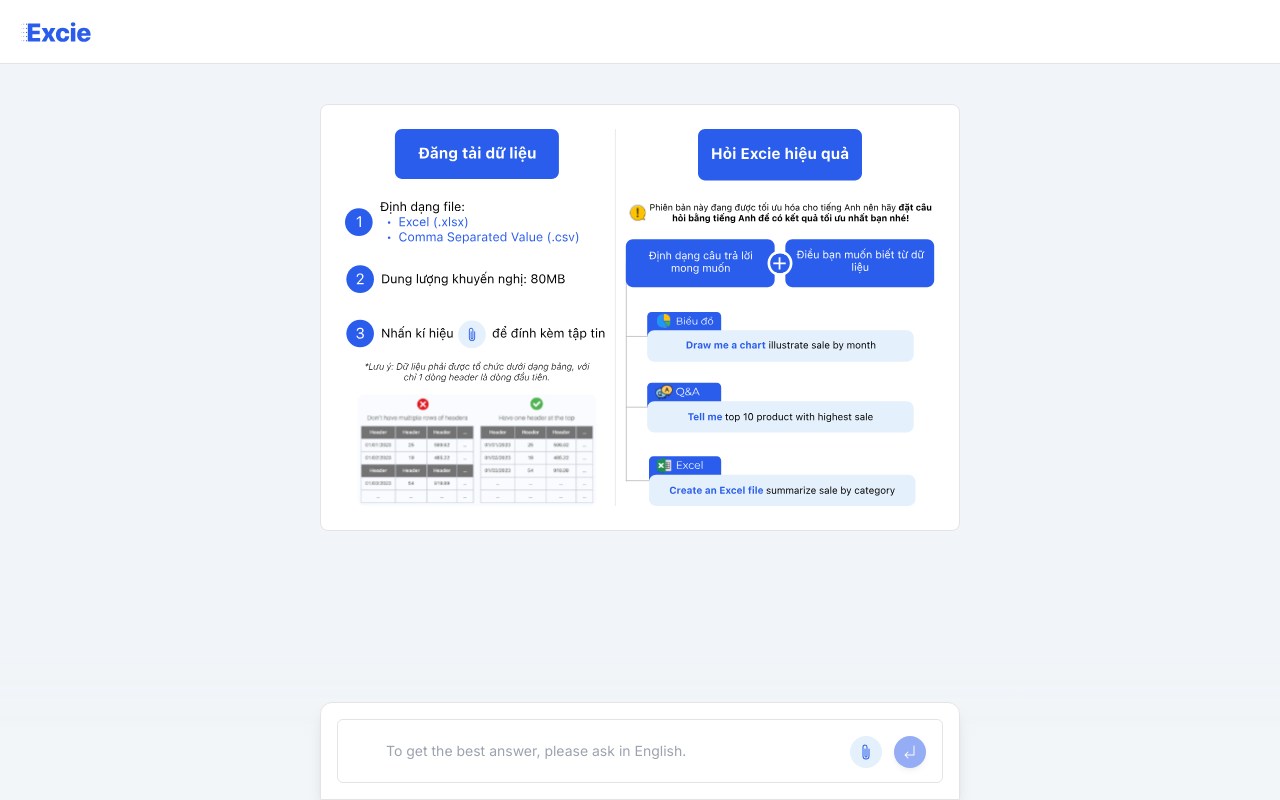
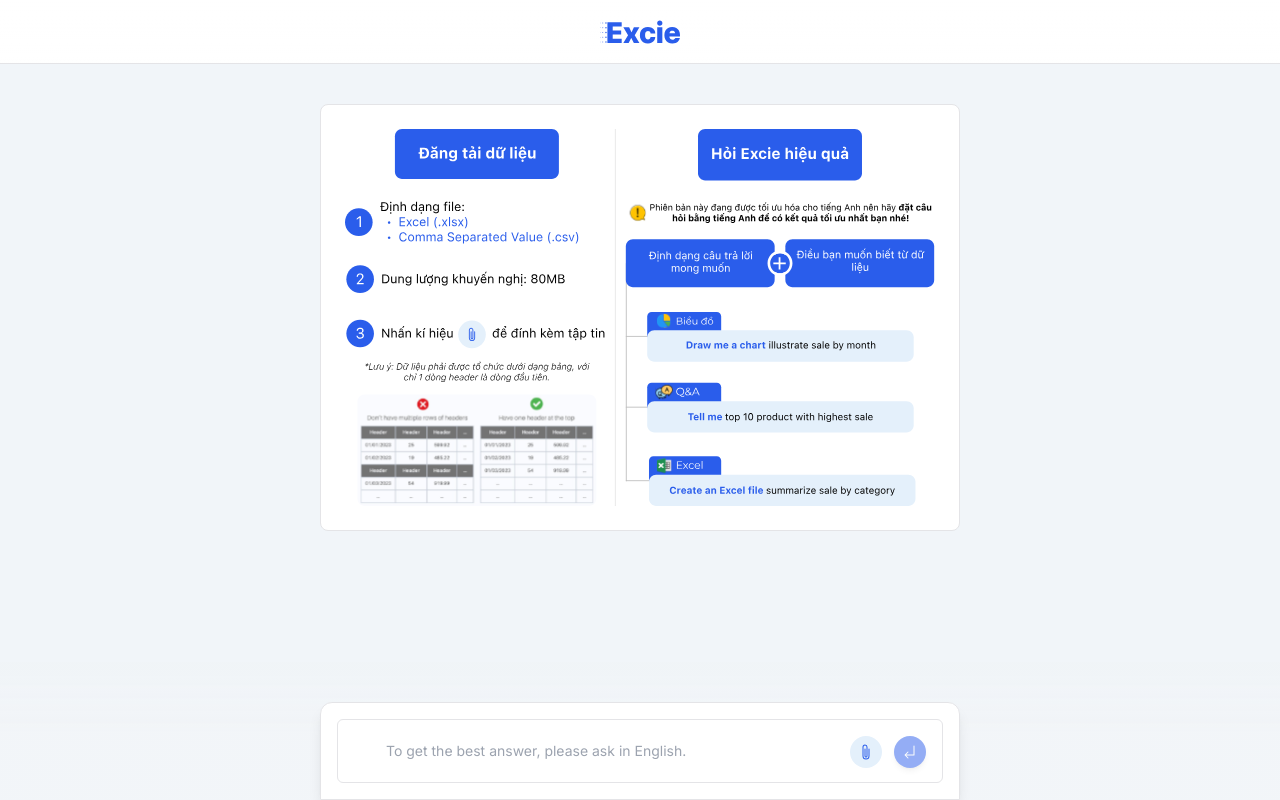
Before and after one commit to minhvoio/study-whale-web, a Next.js app: page / in a window 1280 px wide. Built offline with nearby package versions, Linux system fonts and the light colour scheme.

Commit message:
feat: file read by file.io

```diff
--- a/components/chat.tsx
+++ b/components/chat.tsx
@@ -37,7 +37,6 @@
   const [previewTokenInput, setPreviewTokenInput] = useState(previewToken ?? '')
 
   const fileLink = useAppSelector(state => state.fileReducer.fileLink)
-  console.log(fileLink)
 
   const { messages, append, reload, stop, isLoading, input, setInput } =
     useChat({
--- a/components/header.tsx
+++ b/components/header.tsx
@@ -5,7 +5,8 @@
 
 export async function Header() {
   return (
-    <header className="sticky top-0 z-50 flex items-center justify-between w-full h-16 px-4 border-b shrink-0 bg-gradient-to-b from-background/10 via-background/50 to-background/80 backdrop-blur-xl">
+    // justify-between
+    <header className="sticky top-0 z-50 flex items-center justify-center w-full h-16 px-4 border-b shrink-0 bg-gradient-to-b from-background/10 via-background/50 to-background/80 backdrop-blur-xl">
       <div className="flex items-center">
         <Link href="/" target="_blank" rel="nofollow">
           <IconExcie />
--- a/components/ui/icons.tsx
+++ b/components/ui/icons.tsx
@@ -9,7 +9,7 @@
     <svg
       // width="949"
       // height="362"
-      viewBox="0 0 949 362"
+      viewBox="0 0 821 234"
       // fill="none"
       // xmlns="http://www.w3.org/2000/svg"
       // viewBox="0 0 17 17"
@@ -18,85 +18,84 @@
       className={cn('h-20 w-20', className)}
       {...props}
     >
-      <rect width="948.763" height="362" fill="white" />
       <path
-        d="M66.4513 188.948C67.8052 188.948 68.9027 187.847 68.9027 186.489C68.9027 185.13 67.8052 184.029 66.4513 184.029C65.0975 184.029 64 185.13 64 186.489C64 187.847 65.0975 188.948 66.4513 188.948Z"
+        d="M2.45135 124.948C3.80519 124.948 4.9027 123.847 4.9027 122.489C4.9027 121.13 3.80519 120.029 2.45135 120.029C1.09751 120.029 0 121.13 0 122.489C0 123.847 1.09751 124.948 2.45135 124.948Z"
         fill="#2A5DEB"
       />
       <path
-        d="M66.4513 139.954C67.8052 139.954 68.9027 138.853 68.9027 137.494C68.9027 136.136 67.8052 135.035 66.4513 135.035C65.0975 135.035 64 136.136 64 137.494C64 138.853 65.0975 139.954 66.4513 139.954Z"
+        d="M2.45135 75.9539C3.80519 75.9539 4.9027 74.8527 4.9027 73.4944C4.9027 72.1361 3.80519 71.0349 2.45135 71.0349C1.09751 71.0349 0 72.1361 0 73.4944C0 74.8527 1.09751 75.9539 2.45135 75.9539Z"
         fill="#2A5DEB"
       />
       <path
-        d="M66.4513 237.939C67.8052 237.939 68.9027 236.838 68.9027 235.48C68.9027 234.121 67.8052 233.02 66.4513 233.02C65.0975 233.02 64 234.121 64 235.48C64 236.838 65.0975 237.939 66.4513 237.939Z"
+        d="M2.45135 173.939C3.80519 173.939 4.9027 172.838 4.9027 171.48C4.9027 170.121 3.80519 169.02 2.45135 169.02C1.09751 169.02 0 170.121 0 171.48C0 172.838 1.09751 173.939 2.45135 173.939Z"
         fill="#2A5DEB"
       />
       <path
-        d="M66.4513 90.9607C67.8052 90.9607 68.9027 89.8596 68.9027 88.5012C68.9027 87.1429 67.8052 86.0417 66.4513 86.0417C65.0975 86.0417 64 87.1429 64 88.5012C64 89.8596 65.0975 90.9607 66.4513 90.9607Z"
+        d="M2.45135 26.9607C3.80519 26.9607 4.9027 25.8596 4.9027 24.5012C4.9027 23.1429 3.80519 22.0417 2.45135 22.0417C1.09751 22.0417 0 23.1429 0 24.5012C0 25.8596 1.09751 26.9607 2.45135 26.9607Z"
         fill="#2A5DEB"
       />
       <path
-        d="M66.4513 286.983C67.8052 286.983 68.9027 285.882 68.9027 284.523C68.9027 283.165 67.8052 282.064 66.4513 282.064C65.0975 282.064 64 283.165 64 284.523C64 285.882 65.0975 286.983 66.4513 286.983Z"
+        d="M2.45135 222.983C3.80519 222.983 4.9027 221.882 4.9027 220.523C4.9027 219.165 3.80519 218.064 2.45135 218.064C1.09751 218.064 0 219.165 0 220.523C0 221.882 1.09751 222.983 2.45135 222.983Z"
         fill="#2A5DEB"
       />
       <path
-        d="M92.5824 289.443C95.2901 289.443 97.4851 287.241 97.4851 284.524C97.4851 281.807 95.2901 279.605 92.5824 279.605C89.8747 279.605 87.6797 281.807 87.6797 284.524C87.6797 287.241 89.8747 289.443 92.5824 289.443Z"
+        d="M28.5821 225.443C31.2898 225.443 33.4848 223.241 33.4848 220.524C33.4848 217.807 31.2898 215.605 28.5821 215.605C25.8745 215.605 23.6794 217.807 23.6794 220.524C23.6794 223.241 25.8745 225.443 28.5821 225.443Z"
         fill="#2A5DEB"
       />
       <path
-        d="M92.5824 93.422C95.2901 93.422 97.4851 91.2197 97.4851 88.503C97.4851 85.7863 95.2901 83.584 92.5824 83.584C89.8747 83.584 87.6797 85.7863 87.6797 88.503C87.6797 91.2197 89.8747 93.422 92.5824 93.422Z"
+        d="M28.5821 29.422C31.2898 29.422 33.4848 27.2197 33.4848 24.503C33.4848 21.7863 31.2898 19.584 28.5821 19.584C25.8745 19.584 23.6794 21.7863 23.6794 24.503C23.6794 27.2197 25.8745 29.422 28.5821 29.422Z"
         fill="#2A5DEB"
       />
       <path
-        d="M92.5824 142.415C95.2901 142.415 97.4851 140.213 97.4851 137.496C97.4851 134.779 95.2901 132.577 92.5824 132.577C89.8747 132.577 87.6797 134.779 87.6797 137.496C87.6797 140.213 89.8747 142.415 92.5824 142.415Z"
+        d="M28.5821 78.4149C31.2898 78.4149 33.4848 76.2126 33.4848 73.4959C33.4848 70.7792 31.2898 68.5769 28.5821 68.5769C25.8745 68.5769 23.6794 70.7792 23.6794 73.4959C23.6794 76.2126 25.8745 78.4149 28.5821 78.4149Z"
         fill="#2A5DEB"
       />
       <path
-        d="M92.5824 191.408C95.2901 191.408 97.4851 189.205 97.4851 186.489C97.4851 183.772 95.2901 181.57 92.5824 181.57C89.8747 181.57 87.6797 183.772 87.6797 186.489C87.6797 189.205 89.8747 191.408 92.5824 191.408Z"
+        d="M28.5821 127.408C31.2898 127.408 33.4848 125.205 33.4848 122.489C33.4848 119.772 31.2898 117.57 28.5821 117.57C25.8745 117.57 23.6794 119.772 23.6794 122.489C23.6794 125.205 25.8745 127.408 28.5821 127.408Z"
         fill="#2A5DEB"
       />
       <path
-        d="M92.5824 240.4C95.2901 240.4 97.4851 238.198 97.4851 235.481C97.4851 232.765 95.2901 230.562 92.5824 230.562C89.8747 230.562 87.6797 232.765 87.6797 235.481C87.6797 238.198 89.8747 240.4 92.5824 240.4Z"
+        d="M28.5821 176.4C31.2898 176.4 33.4848 174.198 33.4848 171.481C33.4848 168.765 31.2898 166.562 28.5821 166.562C25.8745 166.562 23.6794 168.765 23.6794 171.481C23.6794 174.198 25.8745 176.4 28.5821 176.4Z"
         fill="#2A5DEB"
       />
       <path
-        d="M125.234 144.872C129.295 144.872 132.588 141.569 132.588 137.494C132.588 133.419 129.295 130.115 125.234 130.115C121.172 130.115 117.88 133.419 117.88 137.494C117.88 141.569 121.172 144.872 125.234 144.872Z"
+        d="M61.2339 80.8724C65.2955 80.8724 68.588 77.569 68.588 73.494C68.588 69.4189 65.2955 66.1155 61.2339 66.1155C57.1724 66.1155 53.8799 69.4189 53.8799 73.494C53.8799 77.569 57.1724 80.8724 61.2339 80.8724Z"
         fill="#2A5DEB"
       />
       <path
-        d="M125.234 193.867C129.295 193.867 132.588 190.563 132.588 186.488C132.588 182.413 129.295 179.11 125.234 179.11C121.172 179.11 117.88 182.413 117.88 186.488C117.88 190.563 121.172 193.867 125.234 193.867Z"
+        d="M61.2339 129.867C65.2955 129.867 68.588 126.563 68.588 122.488C68.588 118.413 65.2955 115.11 61.2339 115.11C57.1724 115.11 53.8799 118.413 53.8799 122.488C53.8799 126.563 57.1724 129.867 61.2339 129.867Z"
         fill="#2A5DEB"
       />
       <path
-        d="M125.234 242.86C129.295 242.86 132.588 239.556 132.588 235.481C132.588 231.406 129.295 228.103 125.234 228.103C121.172 228.103 117.88 231.406 117.88 235.481C117.88 239.556 121.172 242.86 125.234 242.86Z"
+        d="M61.2339 178.86C65.2955 178.86 68.588 175.556 68.588 171.481C68.588 167.406 65.2955 164.103 61.2339 164.103C57.1724 164.103 53.8799 167.406 53.8799 171.481C53.8799 175.556 57.1724 178.86 61.2339 178.86Z"
         fill="#2A5DEB"
       />
       <path
-        d="M125.234 291.902C129.295 291.902 132.588 288.598 132.588 284.523C132.588 280.448 129.295 277.145 125.234 277.145C121.172 277.145 117.88 280.448 117.88 284.523C117.88 288.598 121.172 291.902 125.234 291.902Z"
+        d="M61.2339 227.902C65.2955 227.902 68.588 224.598 68.588 220.523C68.588 216.448 65.2955 213.145 61.2339 213.145C57.1724 213.145 53.8799 216.448 53.8799 220.523C53.8799 224.598 57.1724 227.902 61.2339 227.902Z"
         fill="#2A5DEB"
       />
       <path
-        d="M125.234 95.8798C129.295 95.8798 132.588 92.5763 132.588 88.5013C132.588 84.4263 129.295 81.1228 125.234 81.1228C121.172 81.1228 117.88 84.4263 117.88 88.5013C117.88 92.5763 121.172 95.8798 125.234 95.8798Z"
+        d="M61.2339 31.8798C65.2955 31.8798 68.588 28.5763 68.588 24.5013C68.588 20.4263 65.2955 17.1228 61.2339 17.1228C57.1724 17.1228 53.8799 20.4263 53.8799 24.5013C53.8799 28.5763 57.1724 31.8798 61.2339 31.8798Z"
         fill="#2A5DEB"
       />
       <path
-        d="M140.083 294.592V80.746H286.648V124.464H194.471V166.699H281.165V207.601H194.471V250.874H286.648V294.592H140.083Z"
+        d="M76.0835 230.592V16.746H222.648V60.4636H130.471V102.699H217.165V143.601H130.471V186.874H222.648V230.592H76.0835Z"
         fill="#2A5DEB"
       />
       <path
-        d="M303.543 294.592L351.854 214.418L303.691 133.207H363.117L386.976 184.779H388.014L411.873 133.207H468.632L420.32 213.232L468.484 294.592H411.577L385.05 241.538H384.013L358.078 294.592H303.543Z"
+        d="M239.543 230.592L287.854 150.418L239.691 69.2071H299.117L322.976 120.779H324.014L347.873 69.2071H404.632L356.32 149.232L404.484 230.592H347.577L321.05 177.538H320.013L294.078 230.592H239.543Z"
         fill="#2A5DEB"
       />
       <path
-        d="M555.474 298C538.58 298 523.958 294.641 511.609 287.923C499.358 281.106 489.923 271.424 483.303 258.877C476.684 246.231 473.374 231.164 473.374 213.677V213.529C473.374 196.239 476.684 181.321 483.303 168.774C490.021 156.227 499.457 146.594 511.609 139.876C523.859 133.158 538.333 129.799 555.03 129.799C570.244 129.799 583.533 132.614 594.894 138.246C606.256 143.778 615.098 151.484 621.421 161.364C627.744 171.244 631.054 182.605 631.35 195.449V196.486H583.039L582.89 195.004C581.902 187.595 579.087 181.519 574.443 176.776C569.8 172.034 563.625 169.663 555.919 169.663C549.892 169.663 544.656 171.392 540.21 174.85C535.863 178.308 532.504 183.346 530.133 189.966C527.861 196.486 526.724 204.44 526.724 213.825V213.973C526.724 223.359 527.861 231.362 530.133 237.981C532.504 244.6 535.863 249.639 540.21 253.097C544.656 256.456 549.942 258.136 556.067 258.136C563.773 258.136 569.899 255.863 574.443 251.319C579.087 246.675 581.902 240.5 582.89 232.794L583.187 231.312H631.498L631.35 232.201C631.054 244.749 627.793 255.962 621.569 265.842C615.444 275.721 606.75 283.576 595.487 289.405C584.323 295.135 570.985 298 555.474 298Z"
+        d="M491.474 234C474.58 234 459.958 230.641 447.609 223.923C435.358 217.106 425.923 207.424 419.303 194.877C412.684 182.231 409.374 167.164 409.374 149.677V149.529C409.374 132.239 412.684 117.321 419.303 104.774C426.021 92.2267 435.457 82.594 447.609 75.8759C459.859 69.1577 474.333 65.7986 491.03 65.7986C506.244 65.7986 519.533 68.6143 530.894 74.2457C542.256 79.7783 551.098 87.4845 557.421 97.3642C563.744 107.244 567.054 118.605 567.35 131.449V132.486H519.039L518.89 131.004C517.902 123.595 515.087 117.519 510.443 112.776C505.8 108.034 499.625 105.663 491.919 105.663C485.892 105.663 480.656 107.392 476.21 110.85C471.863 114.308 468.504 119.346 466.133 125.966C463.861 132.486 462.724 140.44 462.724 149.825V149.973C462.724 159.359 463.861 167.362 466.133 173.981C468.504 180.6 471.863 185.639 476.21 189.097C480.656 192.456 485.942 194.136 492.067 194.136C499.773 194.136 505.899 191.863 510.443 187.319C515.087 182.675 517.902 176.5 518.89 168.794L519.187 167.312H567.498L567.35 168.201C567.054 180.749 563.793 191.962 557.569 201.842C551.444 211.721 542.75 219.576 531.487 225.405C520.323 231.135 506.985 234 491.474 234Z"
         fill="#2A5DEB"
       />
       <path
-        d="M651.208 294.592V133.207H703.818V294.592H651.208ZM677.439 115.868C669.93 115.868 663.558 113.3 658.322 108.162C653.184 103.025 650.615 96.9487 650.615 89.9341C650.615 82.8208 653.184 76.7448 658.322 71.7061C663.558 66.5687 669.93 64 677.439 64C685.046 64 691.419 66.5687 696.556 71.7061C701.693 76.7448 704.262 82.8208 704.262 89.9341C704.262 96.9487 701.693 103.025 696.556 108.162C691.419 113.3 685.046 115.868 677.439 115.868Z"
+        d="M587.208 230.592V69.2071H639.818V230.592H587.208ZM613.439 51.8683C605.93 51.8683 599.558 49.2996 594.322 44.1621C589.184 39.0247 586.615 32.9487 586.615 25.9341C586.615 18.8208 589.184 12.7448 594.322 7.70614C599.558 2.56872 605.93 0 613.439 0C621.046 0 627.419 2.56872 632.556 7.70614C637.693 12.7448 640.262 18.8208 640.262 25.9341C640.262 32.9487 637.693 39.0247 632.556 44.1621C627.419 49.2996 621.046 51.8683 613.439 51.8683Z"
         fill="#2A5DEB"
       />
       <path
-        d="M806.665 298C789.672 298 775.05 294.641 762.799 287.923C750.548 281.106 741.113 271.424 734.494 258.877C727.973 246.329 724.713 231.362 724.713 213.973V213.825C724.713 196.536 727.973 181.617 734.494 169.07C741.113 156.523 750.4 146.841 762.355 140.024C774.408 133.207 788.585 129.799 804.887 129.799C821.188 129.799 835.316 133.158 847.27 139.876C859.225 146.495 868.462 155.881 874.983 168.033C881.503 180.086 884.764 194.263 884.764 210.565V225.977H750.499V194.856H860.163L835.711 224.051V203.748C835.711 195.943 834.476 189.324 832.006 183.89C829.536 178.357 826.078 174.208 821.633 171.441C817.187 168.576 812 167.144 806.072 167.144C800.144 167.144 794.908 168.576 790.363 171.441C785.918 174.307 782.46 178.505 779.99 184.038C777.52 189.472 776.285 196.042 776.285 203.748V224.199C776.285 231.806 777.52 238.327 779.99 243.761C782.558 249.194 786.165 253.393 790.808 256.357C795.55 259.222 801.182 260.655 807.702 260.655C813.334 260.655 818.125 259.766 822.077 257.987C826.029 256.209 829.141 254.035 831.413 251.467C833.785 248.898 835.365 246.478 836.156 244.205L836.304 243.612H883.726L883.282 245.391C882.096 251.022 879.824 256.901 876.465 263.026C873.106 269.053 868.413 274.733 862.386 280.068C856.458 285.403 848.9 289.75 839.712 293.11C830.623 296.37 819.607 298 806.665 298Z"
+        d="M742.665 234C725.672 234 711.05 230.641 698.799 223.923C686.548 217.106 677.113 207.424 670.494 194.877C663.973 182.329 660.713 167.362 660.713 149.973V149.825C660.713 132.536 663.973 117.617 670.494 105.07C677.113 92.5231 686.4 82.841 698.355 76.0241C710.408 69.2071 724.585 65.7986 740.887 65.7986C757.188 65.7986 771.316 69.1577 783.27 75.8759C795.225 82.4953 804.462 91.8809 810.983 104.033C817.503 116.086 820.764 130.263 820.764 146.565V161.977H686.499V130.856H796.163L771.711 160.051V139.748C771.711 131.943 770.476 125.324 768.006 119.89C765.536 114.357 762.078 110.208 757.633 107.441C753.187 104.576 748 103.144 742.072 103.144C736.144 103.144 730.908 104.576 726.363 107.441C721.918 110.307 718.46 114.505 715.99 120.038C713.52 125.472 712.285 132.042 712.285 139.748V160.199C712.285 167.806 713.52 174.327 715.99 179.761C718.558 185.194 722.165 189.393 726.808 192.357C731.55 195.222 737.182 196.655 743.702 196.655C749.334 196.655 754.125 195.766 758.077 193.987C762.029 192.209 765.141 190.035 767.413 187.467C769.785 184.898 771.365 182.478 772.156 180.205L772.304 179.612H819.726L819.282 181.391C818.096 187.022 815.824 192.901 812.465 199.026C809.106 205.053 804.413 210.733 798.386 216.068C792.458 221.403 784.9 225.75 775.712 229.11C766.623 232.37 755.607 234 742.665 234Z"
         fill="#2A5DEB"
       />
     </svg>
```
Also changed, not shown: app/api/chat/route.ts (+6 -4 lines), components/prompt-form.tsx (+5 -3 lines), app/api/upload/route.ts (added).
